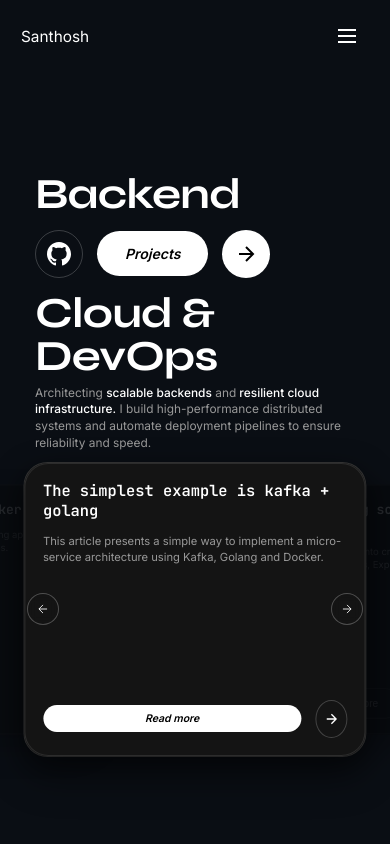
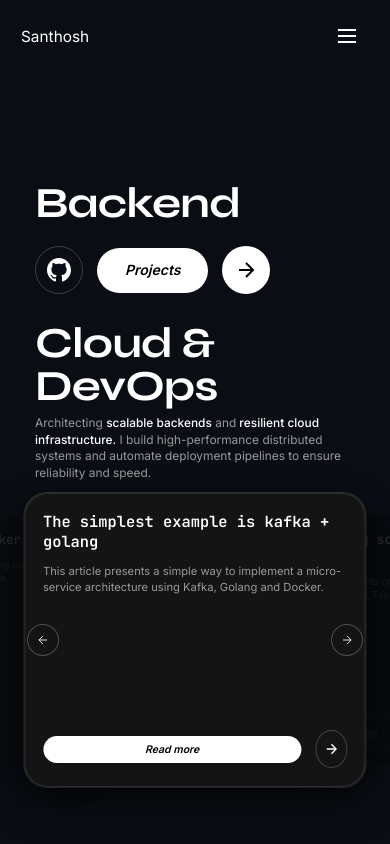
Before and after one commit to Santhosh132-ops/--Portfolio, a React (Vite) app: page / in a window 390 px wide. Shown: the top 844 px of the page. Built offline with nearby package versions, Linux system fonts and the light colour scheme.

Commit message:
Fix:Mobile Layout

```diff
--- a/src/components/Hero.css
+++ b/src/components/Hero.css
@@ -372,13 +372,10 @@ body {
 }
 
 @media (max-width: 768px) {
-    body {
-        overflow-y: auto;
-    }
-
     .hero {
         height: 100vh;
-        padding: 100px 1.5rem 1rem 1.5rem;
+        padding: 140px 1.5rem 1rem 1.5rem;
+        /* Increased top padding */
         display: flex;
         flex-direction: column;
     }
@@ -390,7 +387,7 @@ body {
 
     .headline-row.bottom {
         flex-direction: column-reverse;
-        margin-top: 0.5rem;
+        margin-top: 1rem;
     }
 
     .headline-left,
@@ -401,8 +398,8 @@ body {
     }
 
     .hero-cta-group {
-        margin-top: 1rem;
-        margin-bottom: 0.5rem;
+        margin-top: 1.5rem;
+        margin-bottom: 1rem;
     }
 
     .hero-description-block {
```
